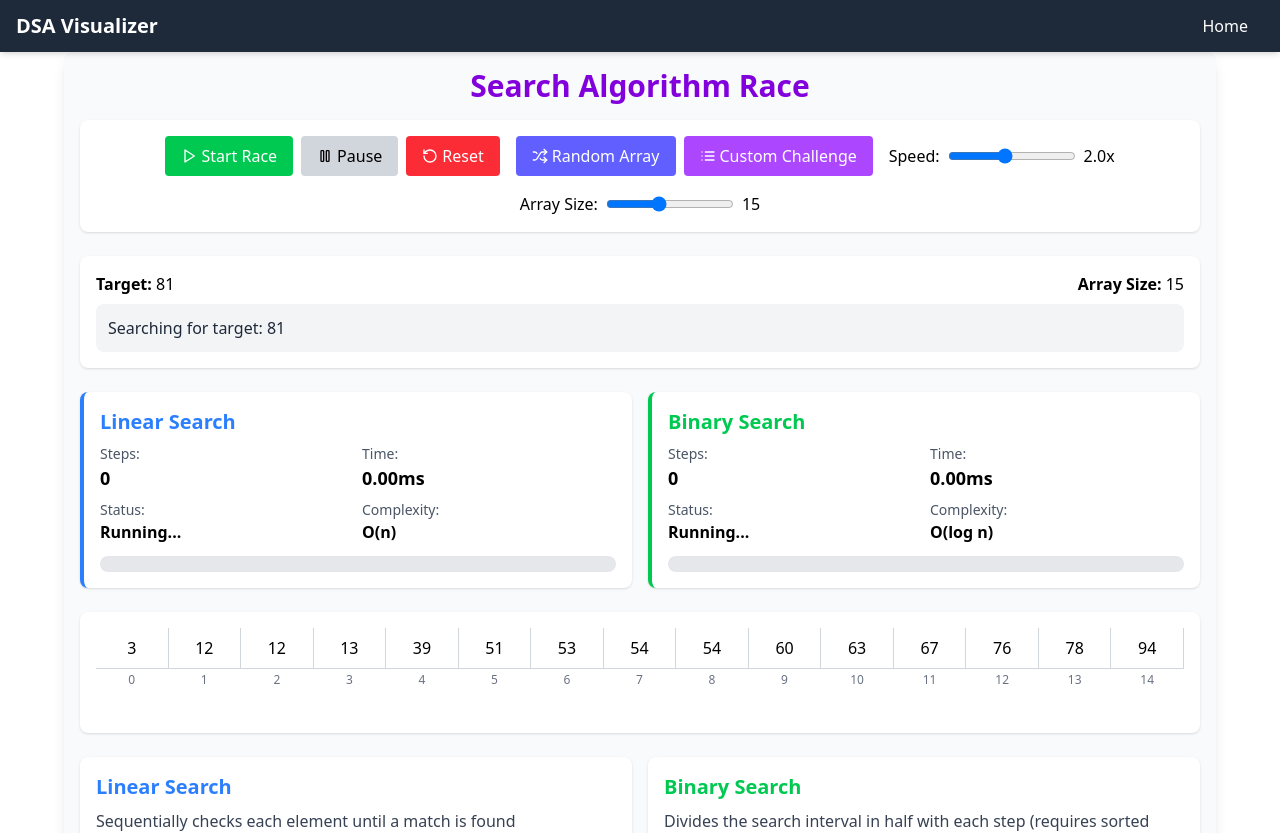
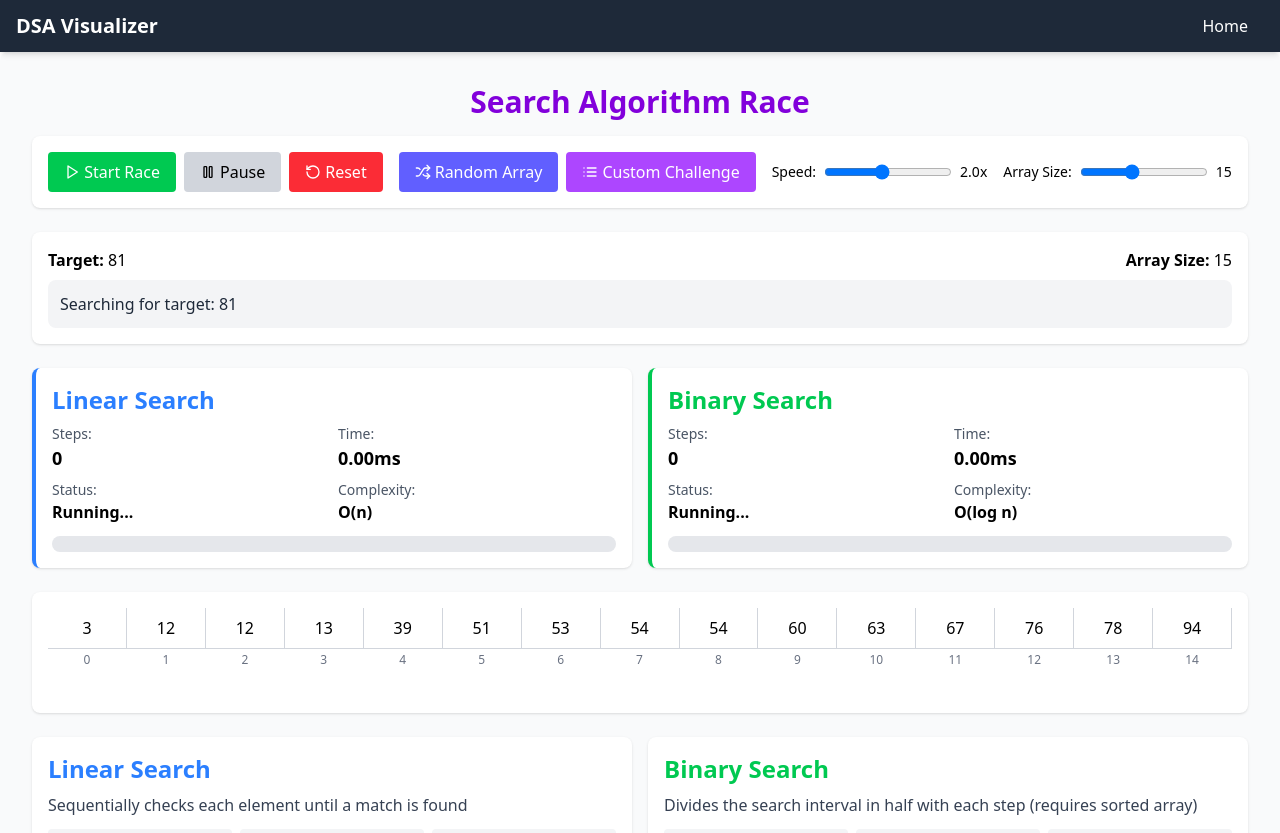
Before and after one commit to NikhilPatil2727/DSAVisualizer, a React (Vite) app: page /searching/algo3 in a window 1280 px wide. Shown: the top 833 px of the page. Built offline with nearby package versions, Linux system fonts and the light colour scheme.

Commit message:
Final and fix

```diff
--- a/package.json
+++ b/package.json
@@ -2,7 +2,7 @@
   "name": "dsa",
   "version": "1.0.0",
   "description": "",
-  "main": "index.js",
+
   "scripts": {
     "test": "echo \"Error: no test specified\" && exit 1"
   },
--- a/src/components/SearchAlgorithmRace.jsx
+++ b/src/components/SearchAlgorithmRace.jsx
@@ -308,12 +308,14 @@ const SearchAlgorithmRace = () => {
   };
 
   return (
-    <div className="w-full max-w-6xl mx-auto p-4 bg-gray-50 rounded-lg shadow-lg">
-      <h1 className="text-3xl font-bold text-purple-700 mb-4 text-center">Search Algorithm Race</h1>
+    <div className="container mx-auto p-4 sm:p-6 lg:p-8 bg-gray-50 rounded-lg shadow-lg">
+      <h1 className="text-2xl sm:text-3xl font-bold text-purple-700 mb-4 text-center">
+        Search Algorithm Race
+      </h1>
 
       {/* Controls Panel */}
-      <div className="w-full flex flex-wrap justify-center gap-4 mb-6 bg-white p-4 rounded-lg shadow">
-        <div className="flex gap-2">
+      <div className="w-full flex flex-col sm:flex-row flex-wrap justify-center gap-4 mb-6 bg-white p-4 rounded-lg shadow">
+        <div className="flex gap-2 flex-wrap justify-center">
           <button
             onClick={startRace}
             disabled={isPlaying}
@@ -336,7 +338,7 @@ const SearchAlgorithmRace = () => {
           </button>
         </div>
 
-        <div className="flex gap-2">
+        <div className="flex gap-2 flex-wrap justify-center">
           <button
             onClick={generateRandomArray}
             className="flex items-center gap-1 px-4 py-2 bg-indigo-500 hover:bg-indigo-600 text-white rounded"
@@ -351,9 +353,9 @@ const SearchAlgorithmRace = () => {
           </button>
         </div>
 
-        <div className="flex items-center gap-2">
+        <div className="flex items-center gap-2 justify-center">
           <label className="flex items-center gap-2">
-            <span>Speed:</span>
+            <span className="text-sm">Speed:</span>
             <input
               type="range"
               min={100}
@@ -363,13 +365,13 @@ const SearchAlgorithmRace = () => {
               onChange={e => setSpeed(Number(e.target.value))}
               className="w-32"
             />
-            <span>{(1000/speed).toFixed(1)}x</span>
+            <span className="text-sm">{(1000/speed).toFixed(1)}x</span>
           </label>
         </div>
 
-        <div className="flex items-center gap-2">
+        <div className="flex items-center gap-2 justify-center">
           <label className="flex items-center gap-2">
-            <span>Array Size:</span>
+            <span className="text-sm">Array Size:</span>
             <input
               type="range"
               min={5}
@@ -379,7 +381,7 @@ const SearchAlgorithmRace = () => {
               disabled={isPlaying}
               className="w-32"
             />
-            <span>{arraySize}</span>
+            <span className="text-sm">{arraySize}</span>
           </label>
         </div>
       </div>
@@ -421,8 +423,8 @@ const SearchAlgorithmRace = () => {
 
       {/* Race Status */}
       <div className="w-full bg-white p-4 mb-6 rounded-lg shadow">
-        <div className="flex justify-between items-center">
-          <div>
+        <div className="flex flex-col sm:flex-row justify-between items-center">
+          <div className="mb-2 sm:mb-0">
             <span className="font-semibold">Target:</span> {target}
           </div>
           <div>
@@ -438,7 +440,7 @@ const SearchAlgorithmRace = () => {
       <div className="w-full grid grid-cols-1 sm:grid-cols-2 gap-4 mb-6">
         {algorithms.map((algo) => (
           <div key={algo.id} className={`bg-white p-4 rounded-lg shadow border-l-4 ${algo.borderColor}`}>
-            <h2 className={`text-xl font-bold ${algo.textColor} flex items-center gap-2`}>
+            <h2 className={`text-xl sm:text-2xl font-bold ${algo.textColor} flex items-center gap-2`}>
               {algo.completed && algo.found && <Trophy size={18} />}
               {algo.name}
             </h2>
@@ -477,9 +479,9 @@ const SearchAlgorithmRace = () => {
       </div>
 
       {/* Visualization */}
-      <div className="w-full bg-white p-4 rounded-lg shadow mb-6">
+      <div className="w-full bg-white p-4 rounded-lg shadow mb-6 overflow-x-auto">
         <div className="relative mb-12">
-          <div className="flex border-b border-gray-300">
+          <div className="flex border-b border-gray-300 min-w-[400px]">
             {array.map((value, index) => (
               <div
                 key={index}
@@ -551,7 +553,7 @@ const SearchAlgorithmRace = () => {
       <div className="w-full grid grid-cols-1 md:grid-cols-2 gap-4">
         {algorithms.map(algo => (
           <div key={`${algo.id}-details`} className="bg-white p-4 rounded-lg shadow">
-            <h2 className={`text-xl font-bold ${algo.textColor} mb-2`}>{algo.name}</h2>
+            <h2 className={`text-xl sm:text-2xl font-bold ${algo.textColor} mb-2`}>{algo.name}</h2>
             <p className="text-gray-700 mb-3">{algo.description}</p>
 
             <div className="grid grid-cols-3 gap-2 text-sm">
```
